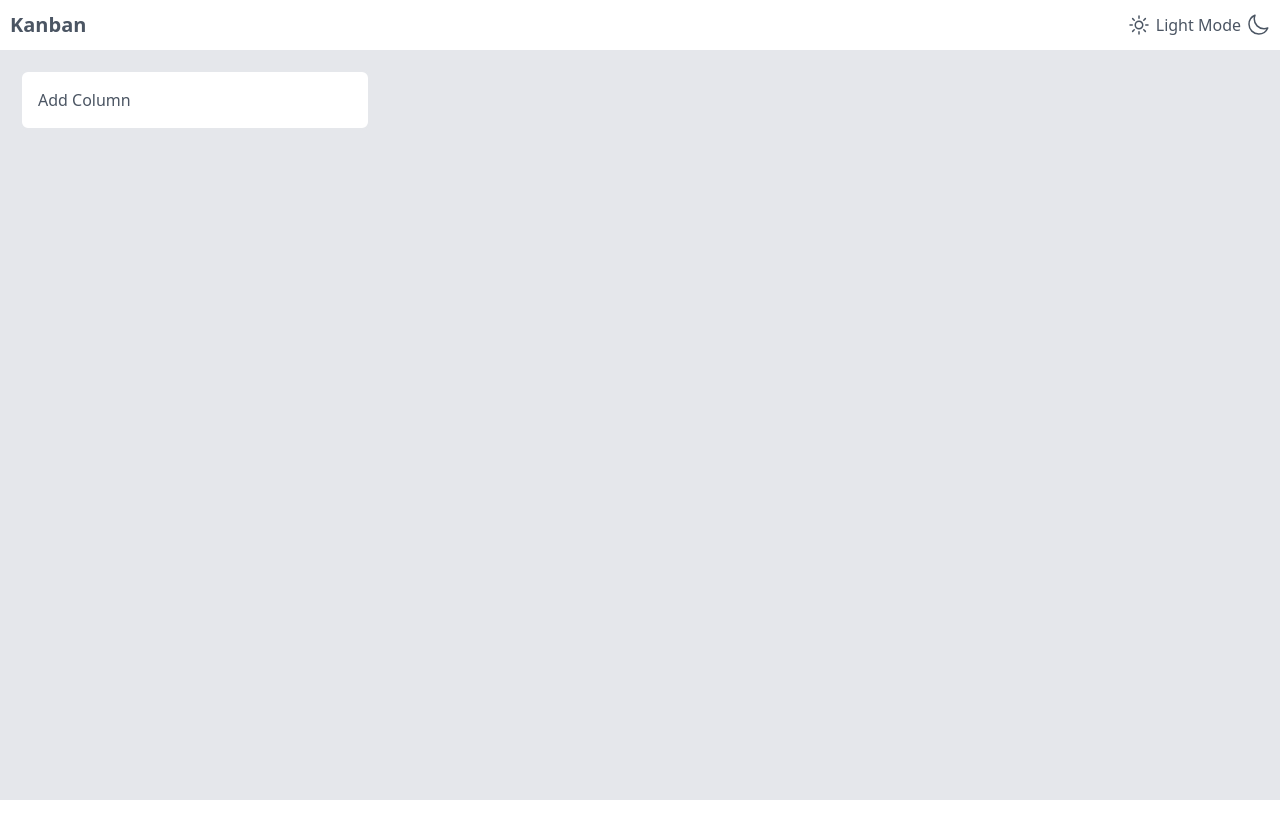
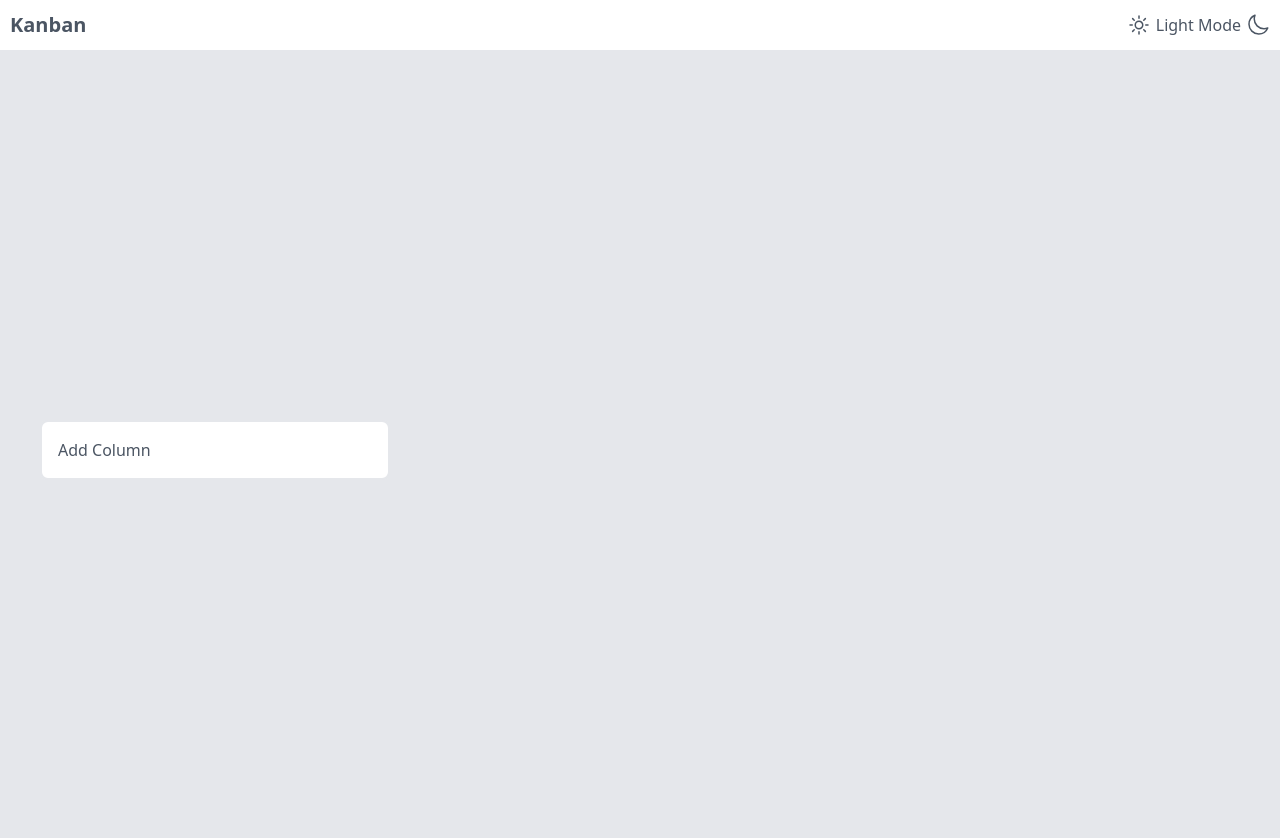
Before and after one commit to mustafa-khaled/Kanban-Task-Manager, a React (Vite) app: page / in a window 1280 px wide. Shown: the top 838 px of the page. Before the commit the page ends 800 px from the top, so only its background shows below. Built offline with nearby package versions, Linux system fonts and the light colour scheme.

Commit message:
change styles

```diff
--- a/src/components/KanbanBoard.tsx
+++ b/src/components/KanbanBoard.tsx
@@ -1,32 +1,19 @@
 import { useState } from "react";
 
-export default function KanbanBoard() {
-  const [colums, setColums] = useState([]);
+function KanbanBoard() {
+  const [columns, setColumns] = useState([]);
 
   return (
-    <div className="min-h-[calc(100vh-50px)] overflow-x-auto p-[20px]">
+    <div className="m-auto flex min-h-screen w-full items-center overflow-x-auto overflow-y-hidden px-[40px]">
       <button
         onClick={() => {
-          createNewColumn();
+          // createNewColumn();
         }}
-        className="
-      h-[60px]
-      w-[350px]
-      min-w-[350px]
-      cursor-pointer
-      rounded-lg
-      bg-secondary
-      border-2
-      border-columnBackgroundColor
-      p-4
-      ring-rose-500
-      hover:ring-2
-      flex
-      gap-2
-      ">
+        className=" h-[60px]w-[350px] min-w-[350px] cursor-pointer rounded-lg bg-secondary border-2
+        border-columnBackgroundColor p-4 hover:ring-2 flex gap-2">
         Add Column
       </button>
     </div>
   );
-  function createNewColumn() {}
 }
+export default KanbanBoard;
```
